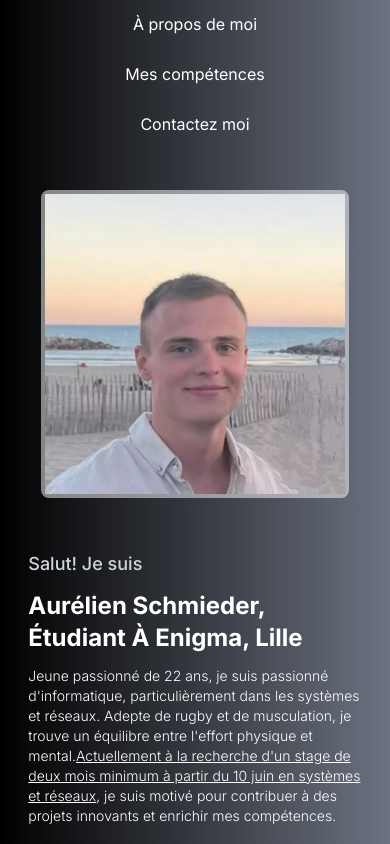
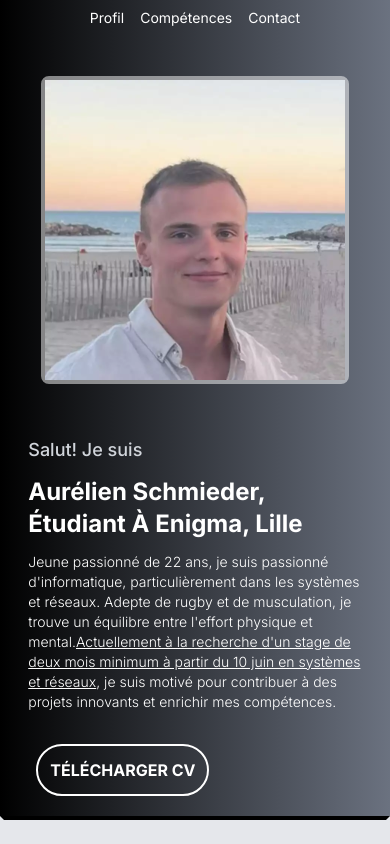
Before and after one commit to Aurelienschmi/Aurelien-portefolio, a Next.js app: page / in a window 390 px wide. Shown: the top 844 px of the page. Built offline with nearby package versions, Linux system fonts and the light colour scheme.

Commit message:
responsive header

```diff
--- a/app/header.tsx
+++ b/app/header.tsx
@@ -2,24 +2,24 @@ import React from "react";
 
 export default function Header() {
   return (
-    <header className="sm:flex-row sm:justify-ceter sm:justify-center sm:flex-wrap sm:flex items-center flex flex-col">
+    <header className="flex-row justify-center flex-wrap flex items-center sm:text-xl text-sm">
       <a
         href="/"
-        className="sm:p-2 sm:m-8 border-b-2 border-transparent sm:hover:border-white m-2 p-1 "
+        className="sm:p-2 sm:m-8 sm:border-b-2 sm:border-r-0 sm:border-transparent sm:hover:border-white m-0 p-2"
       >
-        À propos de moi
+        Profil
       </a>
       <a
         href="/mySkills"
-        className="sm:p-2 sm:m-8 border-b-2 border-transparent sm:hover:border-white m-2 p-1 "
+        className="sm:p-2 sm:m-8 sm:border-b-2 sm:border-r-0 sm:border-transparent sm:hover:border-white m-0 p-2"
       >
-        Mes compétences
+        Compétences
       </a>
       <a
         href="/contactMe"
-        className="sm:p-2 sm:m-8 border-b-2 border-transparent sm:hover:border-white m-2 p-1 "
+        className="sm:p-2 sm:m-8 sm:border-b-2 sm:border-r-0 sm:border-transparent sm:hover:border-white m-0 p-2"
       >
-        Contactez moi
+        Contact
       </a>
     </header>
   );
```
